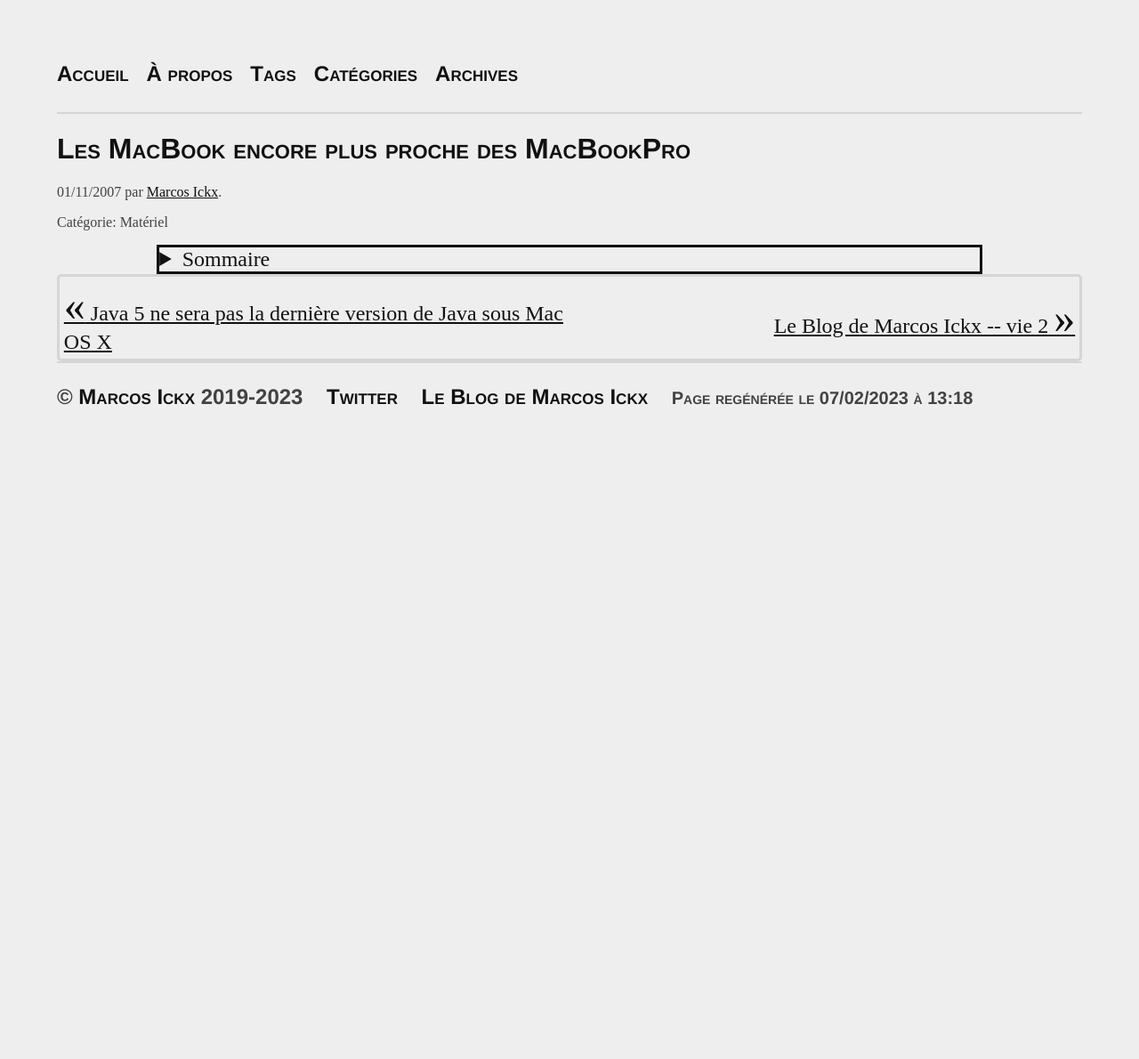
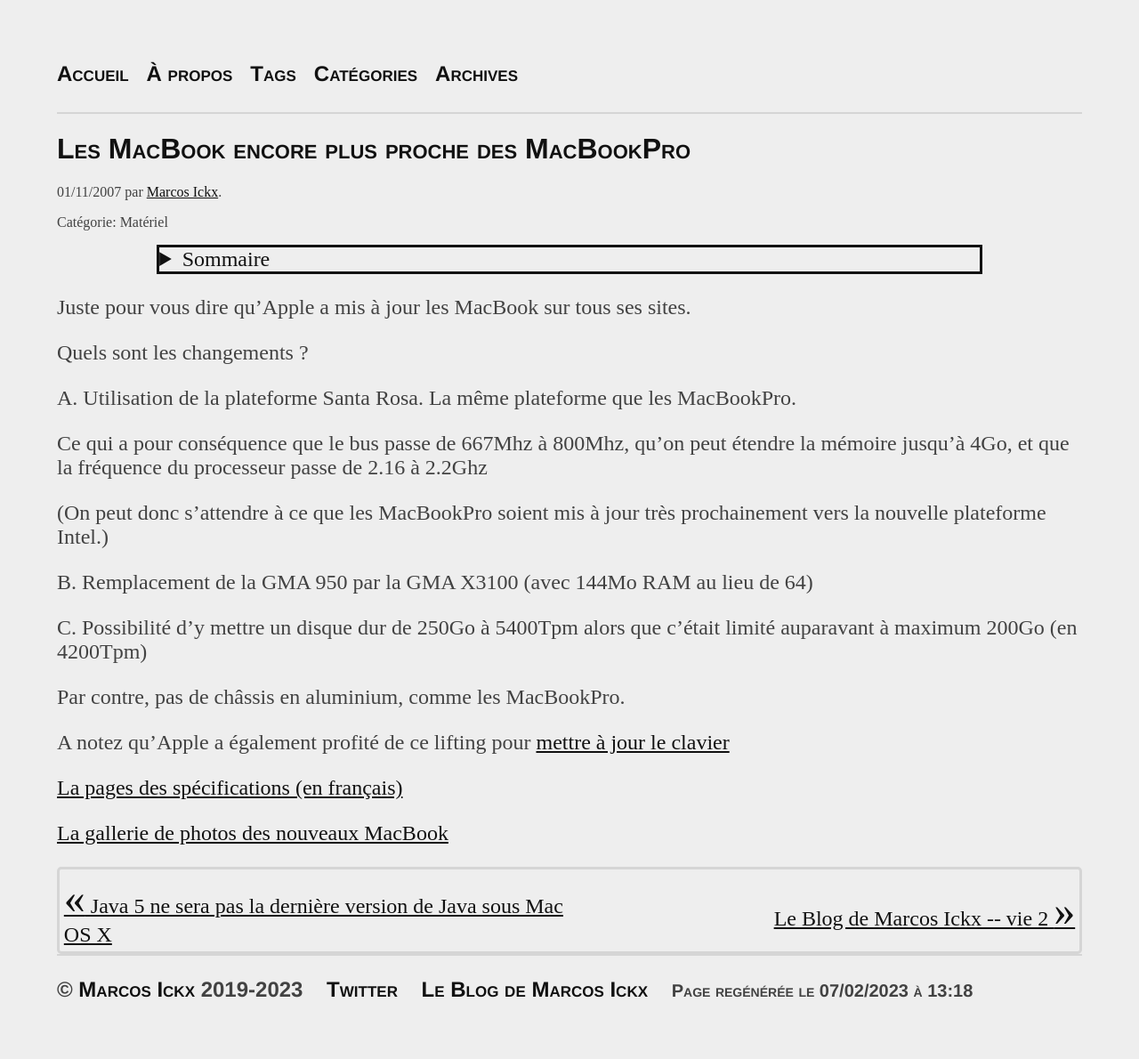
Before and after one commit to MarcosIckx/PreviewMarcosxNet, a Jekyll site: the page built from _posts/2007/2007-11-01-les-macbook-encore-plus-proche-des-macbookpro.md, in a window 1280 px wide. Shown: the whole page at 89% size. Built offline with Jekyll 4.4.1, drawn with Linux system fonts in a browser that asks for light colours; before the commit the page ends 900 px from its top, so only the background shows below that.

Commit message:
Update 2007-11-01-les-macbook-encore-plus-proche-des-macbookpro.md

```diff
--- a/_posts/2007/2007-11-01-les-macbook-encore-plus-proche-des-macbookpro.md
+++ b/_posts/2007/2007-11-01-les-macbook-encore-plus-proche-des-macbookpro.md
@@ -3,3 +3,31 @@
 date: 2007-11-01
 category: Matériel
 ---
+
+Juste pour vous dire qu’Apple a mis à jour les MacBook sur tous ses sites.
+
+Quels sont les changements ?
+
+A. Utilisation de la plateforme Santa Rosa. La même plateforme que les MacBookPro.
+
+Ce qui a pour conséquence que le bus passe de 667Mhz à 800Mhz, qu’on peut étendre la mémoire jusqu’à 4Go, et que la fréquence du processeur passe de 2.16 à 2.2Ghz
+
+(On peut donc s’attendre à ce que les MacBookPro soient mis à jour très prochainement vers la nouvelle plateforme Intel.)
+
+B. Remplacement de la GMA 950 par la GMA X3100 (avec 144Mo RAM au lieu de 64)
+
+C. Possibilité d’y mettre un disque dur de 250Go à 5400Tpm alors que c’était limité auparavant à maximum 200Go (en 4200Tpm)
+
+Par contre, pas de châssis en aluminium, comme les MacBookPro.
+
+A notez qu’Apple a également profité de ce lifting pour [mettre à jour le clavier][clavier]
+
+[La pages des spécifications (en français)][spécifications]
+
+[La gallerie de photos des nouveaux MacBook][gallerie photos]
+
+[clavier]: https://web.archive.org/web/20160904072627/http://store.apple.com/Catalog/regional/amr/macbook/img/gallery-big-06.jpg
+
+[spécifications]: https://web.archive.org/web/20160904072627/http://www.apple.com/fr/macbook/specs.html
+
+[gallerie photos]: https://web.archive.org/web/20160904072627/http://store.apple.com/1-800-MY-APPLE/WebObjects/AppleStore.woa/wa/RSLID?nnmm=browse&tg_tabcontroller=tab3&mco=DAD8CCA3&node=home/shop_mac/family/macbook
```
